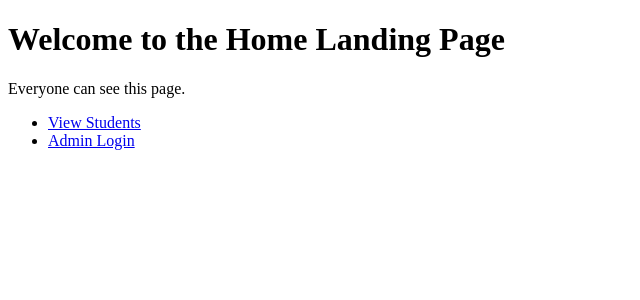
After one commit to Ebrahim-Ramadan/dbms, a Flask app: template templates/home.html in a window 1280 px wide. The commit adds this page. Shown: the top 300 px of the page, without its empty margins (0-640 px from the left). Run offline with Flask 3, Linux system fonts and the light colour scheme; the template is opened without the code that fills it, so the values that code supplies are empty.

Commit message:
replaced the correct most-up-to-date files

```diff
--- a/app.py
+++ b/app.py
@@ -1,22 +1,44 @@
-from flask import Flask, jsonify, request, redirect, render_template
+from flask import Flask, session, request, redirect, render_template
 from db_connection import get_db_connection
+from dotenv import load_dotenv
+import os
+
+# Load env vars from .env file
+load_dotenv()
 
 app = Flask(__name__)
 
+
+# Use the SECRET_KEY from the .env file
+app.secret_key = os.getenv('APP_SECRET_KEY')  # Required for session management
+# Predefined admin credentials
+ADMIN_USERNAME = os.getenv("ADMIN_USERNAME")
+ADMIN_PASSWORD = os.getenv("ADMIN_PASSWORD")
+
+
 @app.route('/')
 def index():
-    return 'Hello World!'
+    return render_template('home.html')
+
 @app.route('/students', methods=['GET'])
 def get_students():
+    # Check if the admin is logged in
+    if not session.get('logged_in'):
+        return redirect('/login')
+
     conn = get_db_connection()
     cursor = conn.cursor()
     cursor.execute('SELECT id, enrollment_year, name, major , age, gpa FROM students')
     students = [{'id': row[0], 'enrollment_year': row[1], 'name': row[2], 'major': row[3], 'age': row[4], 'gpa': row[5]} for row in cursor.fetchall()]
     conn.close()
-    return render_template('students.html', students=students)
+    return render_template('students.html', students=students, admingusername = ADMIN_USERNAME)
 
 @app.route('/students', methods=['POST'])
 def add_student():
+    # Check if the admin is logged in
+    if not session.get('logged_in'):
+        return redirect('/login')
+
     data = request.form
     age = int(data['age']) if data['age'] else None
     enrollment_year = int(data['enrollment_year']) if data['enrollment_year'] else None
@@ -33,6 +55,10 @@ def add_student():
 
 @app.route('/students/delete/<int:id>', methods=['GET'])
 def delete_student(id):
+    # Check if the admin is logged in
+    if not session.get('logged_in'):
+        return redirect('/login')
+
     conn = get_db_connection()
     cursor = conn.cursor()
     cursor.execute('DELETE FROM students WHERE id = ?', (id,))
@@ -44,6 +70,10 @@ def delete_student(id):
 
 @app.route('/students/edit/<int:id>', methods=['GET'])
 def edit_student_form(id):
+    # Check if the admin is logged in
+    if not session.get('logged_in'):
+        return redirect('/login')
+
     conn = get_db_connection()
     cursor = conn.cursor()
     cursor.execute('SELECT id, enrollment_year, name, major, age, gpa FROM students WHERE id = ?', (id,))
@@ -63,6 +93,10 @@ def edit_student_form(id):
 
 @app.route('/students/edit/<int:id>', methods=['POST'])
 def update_student(id):
+    # Check if the admin is logged in
+    if not session.get('logged_in'):
+        return redirect('/login')
+
     data = request.form
     age = int(data['age']) if data['age'] else None
     enrollment_year = int(data['enrollment_year']) if data['enrollment_year'] else None
@@ -83,5 +117,41 @@ def update_student(id):
 
 
 
+# Admin Login Route
+@app.route('/login', methods=['GET', 'POST'])
+def login():
+    if request.method == 'POST':
+        print('form', request.form)
+        username = request.form['username']
+        password = request.form['password']
+        print('os env', ADMIN_USERNAME, ADMIN_PASSWORD)
+        print('cre', username, password)
+        if username == ADMIN_USERNAME and password == ADMIN_PASSWORD:
+            print('admin login')
+            session['logged_in'] = True
+            return redirect('/students')
+        else:
+            return 'Invalid credentials', 401
+    return '''
+    <link rel="stylesheet" href="static/style.css">
+    <h1>Admin Login</h1>
+        <form method="post" class="admin-login-form">
+            <label for="username">Username:</label>
+            <input type="text" name="username" id="username">
+            <br>
+            <label for="password">Password:</label>
+            <input type="password" name="password" id="password">
+            <br>
+            <input type="submit" value="Login">
+        </form>
+    '''
+
+# Admin Logout Route
+@app.route('/logout', methods=['GET'])
+def logout():
+    session.pop('logged_in', None)
+    return redirect('/')
+
+
 if __name__ == '__main__':
     app.run(debug=True)
--- a/static/style.css
+++ b/static/style.css
@@ -39,3 +39,11 @@ form button:hover {
 th, td{
     padding-right: 4px;
 }
+
+
+
+
+
+.admin-login-form label{
+    font-size: larger;
+}
--- /dev/null
+++ b/templates/home.html
@@ -0,0 +1,20 @@
+<!DOCTYPE html>
+<html lang="en">
+<head>
+    <meta charset="UTF-8">
+    <meta name="viewport" content="width=device-width, initial-scale=1.0">
+    <title>Home Page</title>
+    <link rel="stylesheet" href="/static/style.css"> <!-- Optional CSS -->
+</head>
+<body>
+    <h1>Welcome to the Home Landing Page</h1>
+    <p>Everyone can see this page.</p>
+
+    <nav>
+        <ul>
+            <li><a href="/students">View Students</a></li>
+            <li><a href="/login">Admin Login</a></li>
+        </ul>
+    </nav>
+</body>
+</html>
```
Also changed, not shown: templates/students.html (+18 -2 lines).
